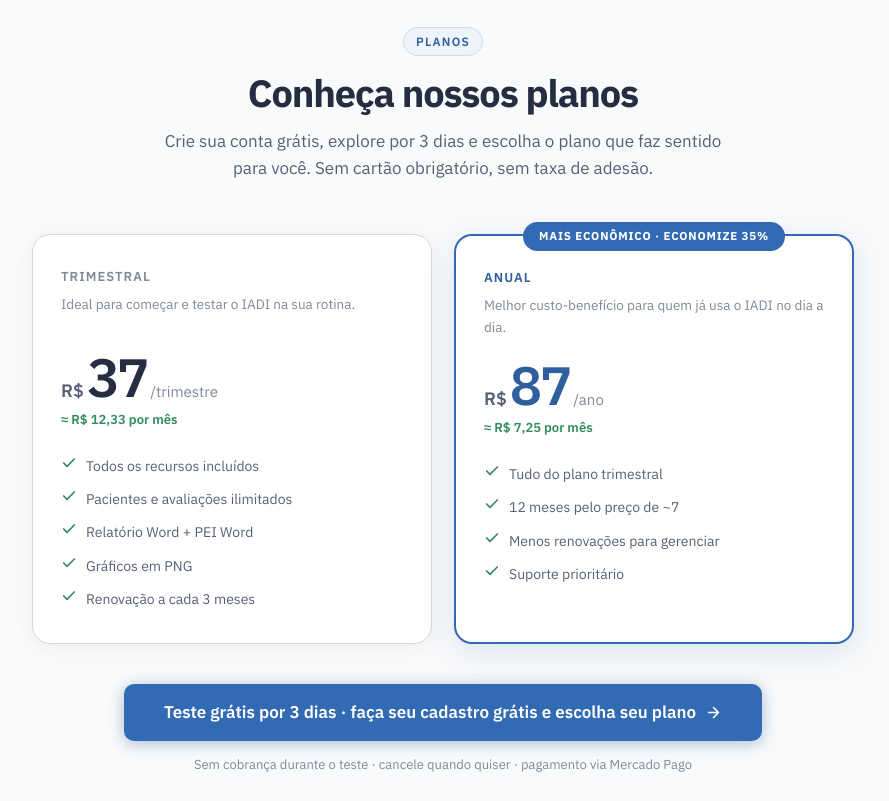
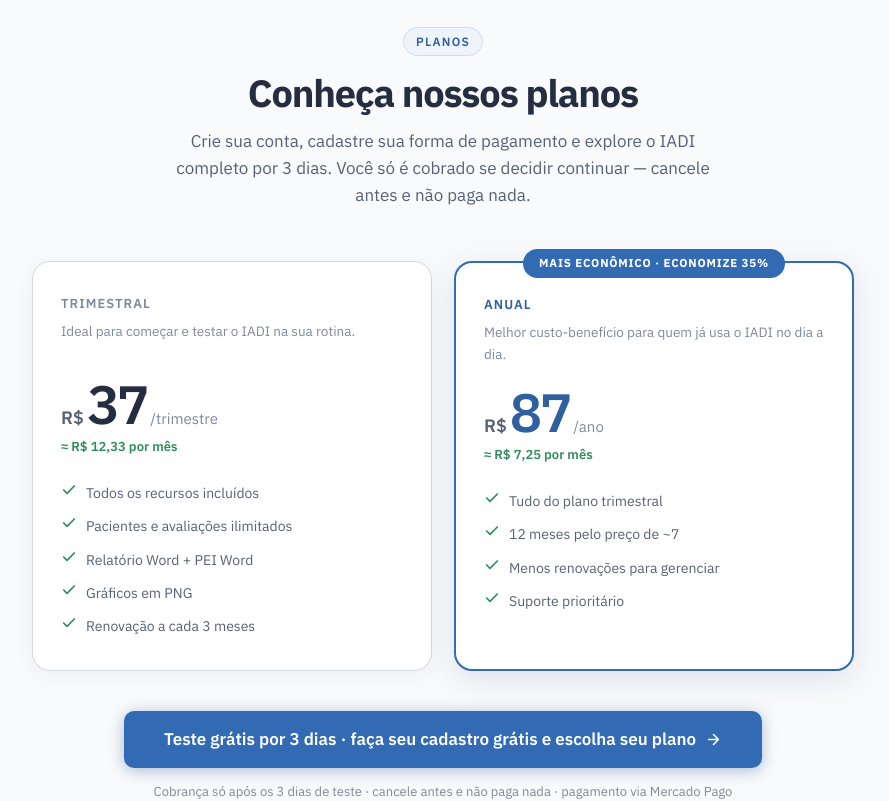
Before and after one commit to carolinavitaliano1/inventarioavaliacaoinfantil, a React (Vite) app: page / in a window 1280 px wide. Shown: the part 3900-4701 px from the top of the page, without its empty margins (197-1086 px from the left). Built offline with nearby package versions, Linux system fonts and the light colour scheme; no server answers.

Commit message:
Fix misleading 'sem cartão obrigatório' copy: clarify billing starts only after 3-day trial

```diff
--- a/src/components/LandingPage.tsx
+++ b/src/components/LandingPage.tsx
@@ -615,7 +615,7 @@ export default function LandingPage({ onGetStarted, onLogin }: Props) {
             <span style={eyebrow}>Planos</span>
             <h2 style={{ fontSize: 38, fontWeight: 700, letterSpacing: '-0.03em', lineHeight: 1.1, margin: '0 0 14px', textWrap: 'balance' as never }}>Conheça nossos planos</h2>
             <p style={{ fontSize: 17, color: 'var(--ink-2)', margin: 0 }}>
-              Crie sua conta grátis, explore por 3 dias e escolha o plano que faz sentido para você. Sem cartão obrigatório, sem taxa de adesão.
+              Crie sua conta, cadastre sua forma de pagamento e explore o IADI completo por 3 dias. Você só é cobrado se decidir continuar — cancele antes e não paga nada.
             </p>
           </div>
 
@@ -668,7 +668,7 @@ export default function LandingPage({ onGetStarted, onLogin }: Props) {
               Teste grátis por 3 dias · faça seu cadastro grátis e escolha seu plano {ARROW}
             </button>
             <p style={{ fontSize: 13, color: 'var(--ink-3)', margin: 0 }}>
-              Sem cobrança durante o teste · cancele quando quiser · pagamento via Mercado Pago
+              Cobrança só após os 3 dias de teste · cancele antes e não paga nada · pagamento via Mercado Pago
             </p>
           </div>
         </div>
@@ -760,7 +760,7 @@ export default function LandingPage({ onGetStarted, onLogin }: Props) {
                 Ganhe horas por semana. Entregue mais para cada paciente.
               </h2>
               <p style={{ fontSize: 17.5, color: 'hsl(214 30% 78%)', margin: '0 auto 36px', maxWidth: '44ch', lineHeight: 1.6 }}>
-                Aplique, calcule e gere relatórios do desenvolvimento infantil em um só lugar. 3 dias grátis, sem cartão exigido de imediato.
+                Aplique, calcule e gere relatórios do desenvolvimento infantil em um só lugar. 3 dias grátis — você só é cobrado se decidir continuar.
               </p>
               <button onClick={onGetStarted} style={{ display: 'inline-flex', alignItems: 'center', gap: 10, fontFamily: 'inherit', fontWeight: 700, fontSize: 17, padding: '17px 36px', borderRadius: 11, border: 'none', cursor: 'pointer', background: '#fff', color: 'hsl(214 60% 28%)', boxShadow: '0 8px 28px hsl(220 40% 8% / .28)', transition: 'transform .15s, box-shadow .15s' }}
                 onMouseEnter={e => { (e.currentTarget as HTMLButtonElement).style.transform = 'translateY(-2px)'; (e.currentTarget as HTMLButtonElement).style.boxShadow = '0 12px 36px hsl(220 40% 8% / .36)' }}
@@ -769,7 +769,7 @@ export default function LandingPage({ onGetStarted, onLogin }: Props) {
                 Testar grátis por 3 dias {ARROW}
               </button>
               <div style={{ marginTop: 18, fontSize: 13, color: 'hsl(214 20% 65%)' }}>
-                Sem cobrança durante o período de teste · cancele quando quiser
+                Cobrança só após os 3 dias · cancele antes e não paga nada
               </div>
             </div>
           </div>
--- a/src/components/PricingPage.tsx
+++ b/src/components/PricingPage.tsx
@@ -82,10 +82,10 @@ export default function PricingPage({ subHook, auth }: Props) {
           Acesso completo
         </div>
         <h1 style={{ fontSize: 32, fontWeight: 800, color: '#111', margin: '0 0 14px', letterSpacing: '-0.02em', lineHeight: 1.15 }}>
-          3 dias grátis, sem cobrança
+          3 dias grátis para experimentar
         </h1>
-        <p style={{ color: '#6b7280', fontSize: 15, maxWidth: 420, margin: '0 auto 10px', lineHeight: 1.6 }}>
-          Experimente o IADI completo por 3 dias. <strong style={{ color: '#111' }}>Nenhum valor é cobrado durante o período de teste.</strong><br />Cancele antes e não paga absolutamente nada.
+        <p style={{ color: '#6b7280', fontSize: 15, maxWidth: 440, margin: '0 auto 10px', lineHeight: 1.6 }}>
+          Cadastre sua forma de pagamento e explore o IADI completo por 3 dias. <strong style={{ color: '#111' }}>A cobrança só começa no 4º dia</strong> — se cancelar antes, não paga absolutamente nada.
         </p>
       </div>
 
```
